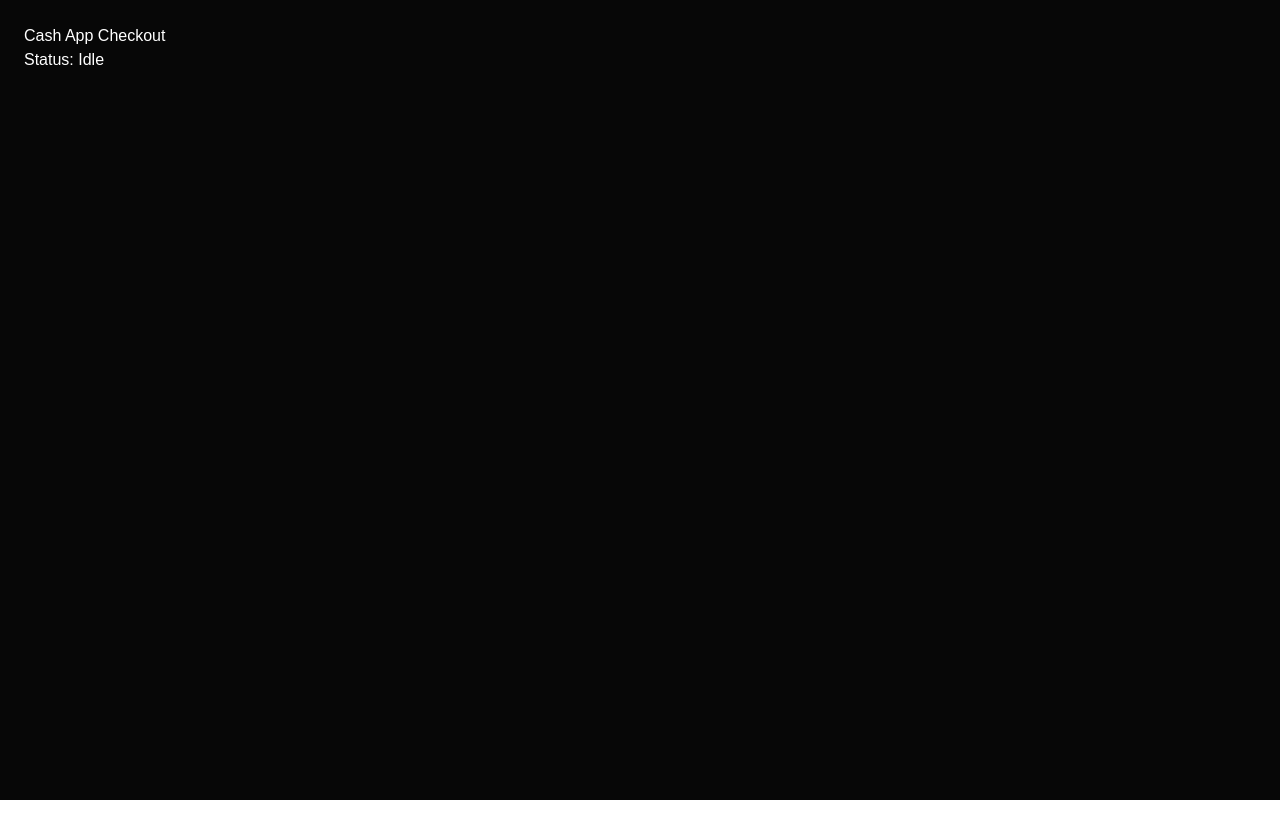
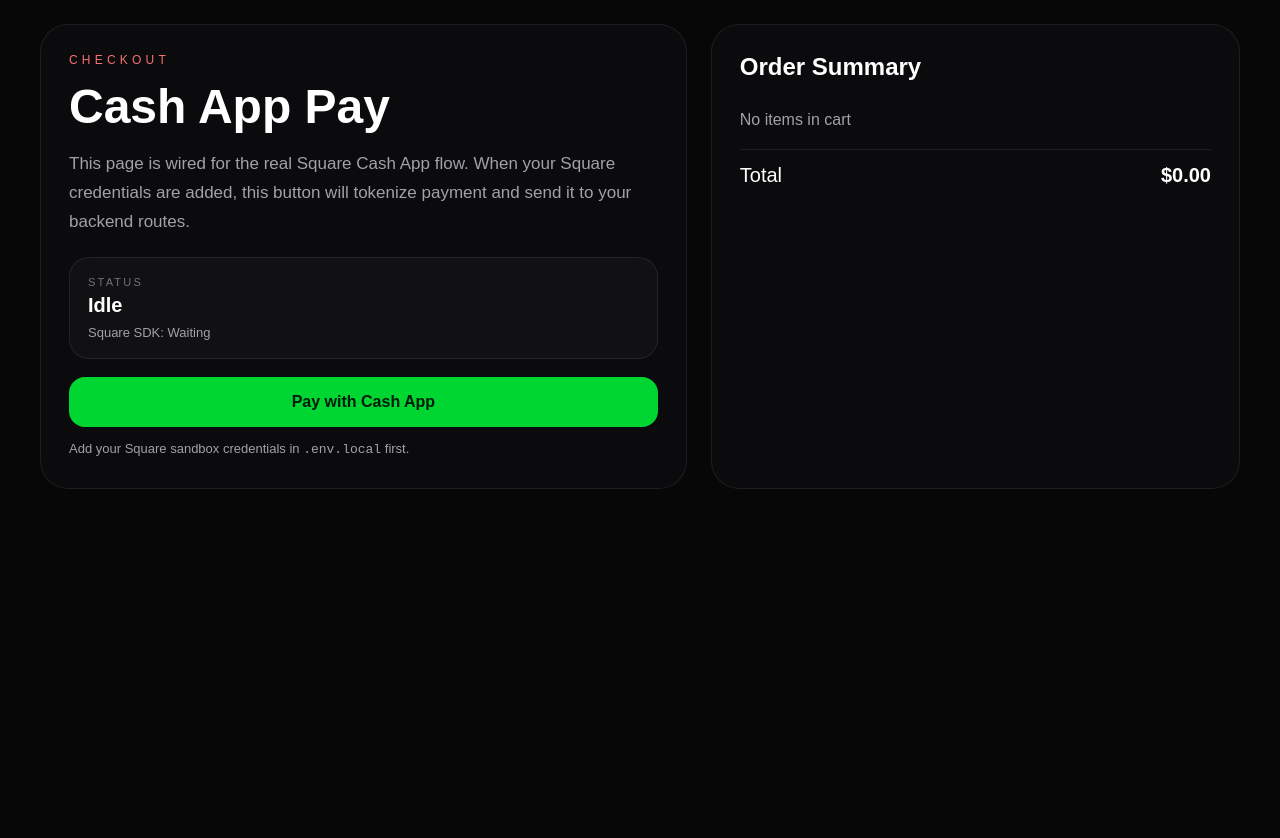
Before and after one commit to tyingitup7-max/big-ty-beat, a Next.js app: page /checkout in a window 1280 px wide. Shown: the top 838 px of the page. Before the commit the page ends 800 px from the top, so only its background shows below. Built offline with nearby package versions, Linux system fonts and the light colour scheme.

Commit message:
Route cart checkout to Square Cash App checkout page

```diff
--- a/app/checkout/page.js
+++ b/app/checkout/page.js
@@ -1,21 +1,66 @@
 "use client";
 
-import { useEffect, useRef, useState } from "react";
+import { useEffect, useMemo, useState } from "react";
 
 export default function CheckoutPage() {
-  const cashAppContainerRef = useRef(null);
+  const [cartItems, setCartItems] = useState([]);
   const [status, setStatus] = useState("Idle");
   const [loading, setLoading] = useState(false);
+  const [squareReady, setSquareReady] = useState(false);
 
   useEffect(() => {
-    let payments;
-    let cashAppPay;
+    const savedCart = localStorage.getItem("bigTyCart");
+    if (savedCart) {
+      try {
+        setCartItems(JSON.parse(savedCart));
+      } catch (error) {
+        console.error("Failed to parse cart", error);
+      }
+    }
+  }, []);
 
-    async function initialize() {
-      if (!window.Square) return;
+  useEffect(() => {
+    let interval;
+
+    function checkSquare() {
+      if (window.Square) {
+        setSquareReady(true);
+        clearInterval(interval);
+      }
+    }
+
+    checkSquare();
+    interval = setInterval(checkSquare, 500);
+
+    return () => clearInterval(interval);
+  }, []);
+
+  const totalCents = useMemo(() => {
+    return cartItems.reduce((sum, item) => {
+      return sum + item.license.price * 100;
+    }, 0);
+  }, [cartItems]);
+
+  const totalDisplay = useMemo(() => {
+    return (totalCents / 100).toFixed(2);
+  }, [totalCents]);
+
+  async function handleCashAppCheckout() {
+    if (!window.Square) {
+      setStatus("Square SDK not loaded yet");
+      return;
+    }
+
+    if (!cartItems.length) {
+      setStatus("Your cart is empty");
+      return;
+    }
 
     try {
-        payments = window.Square.payments(
+      setLoading(true);
+      setStatus("Initializing Cash App Pay...");
+
+      const payments = window.Square.payments(
         process.env.NEXT_PUBLIC_SQUARE_APP_ID,
         process.env.NEXT_PUBLIC_SQUARE_LOCATION_ID
       );
@@ -24,88 +69,294 @@
         countryCode: "US",
         currencyCode: "USD",
         total: {
-            amount: "39.00",
-            label: "Total",
+          amount: totalDisplay,
+          label: "BIG TY BEATS Order",
         },
       });
 
-        cashAppPay = await payments.cashAppPay(paymentRequest, {
+      const cashAppPay = await payments.cashAppPay(paymentRequest, {
         redirectURL: `${window.location.origin}/checkout`,
         referenceId: `big-ty-beats-${Date.now()}`,
       });
 
-        await cashAppPay.attach("#cash-app-pay");
+      const tokenResult = await cashAppPay.tokenize();
 
-        cashAppPay.addEventListener("ontokenization", async (event) => {
-          const { tokenResult, error } = event.detail;
-
-          if (error) {
-            setStatus("Tokenization failed");
+      if (tokenResult.status !== "OK") {
+        setLoading(false);
+        setStatus("Cash App tokenization failed");
+        console.error(tokenResult);
         return;
       }
 
-          if (tokenResult.status === "OK") {
-            setLoading(true);
-            setStatus("Charging payment...");
+      setStatus("Creating Square order...");
 
       const orderRes = await fetch("/api/square-order", {
         method: "POST",
-              headers: { "Content-Type": "application/json" },
+        headers: {
+          "Content-Type": "application/json",
+        },
         body: JSON.stringify({
-                items: [
-                  {
-                    beatTitle: "Broken Crown",
-                    subtitle: "Rod Wave Type Beat",
-                    licenseName: "MP3 Lease",
-                    price: 3900,
-                  },
-                ],
+          items: cartItems.map((item) => ({
+            beatTitle: item.beat.title,
+            subtitle: item.beat.subtitle,
+            licenseName: item.license.name,
+            price: item.license.price * 100,
+          })),
         }),
       });
 
       const orderData = await orderRes.json();
+
       if (!orderData.ok) {
         setLoading(false);
         setStatus("Order creation failed");
+        console.error(orderData);
         return;
       }
 
-            const payRes = await fetch("/api/square-payment", {
+      setStatus("Charging payment...");
+
+      const paymentRes = await fetch("/api/square-payment", {
         method: "POST",
-              headers: { "Content-Type": "application/json" },
+        headers: {
+          "Content-Type": "application/json",
+        },
         body: JSON.stringify({
           sourceId: tokenResult.token,
-                amount: 3900,
+          amount: totalCents,
+          currency: "USD",
           orderId: orderData.order.id,
-                note: "BIG TY BEATS order",
+          note: "BIG TY BEATS Cash App Pay order",
         }),
       });
 
-            const payData = await payRes.json();
+      const paymentData = await paymentRes.json();
+
       setLoading(false);
 
-            if (payData.ok) {
+      if (paymentData.ok) {
         setStatus("Payment completed");
+        localStorage.removeItem("bigTyCart");
+        setCartItems([]);
       } else {
         setStatus("Payment failed");
-              console.error(payData);
+        console.error(paymentData);
       }
-          }
-        });
-      } catch (err) {
-        console.error(err);
-        setStatus("Cash App Pay init failed");
+    } catch (error) {
+      setLoading(false);
+      setStatus("Cash App checkout failed");
+      console.error(error);
     }
   }
 
-    initialize();
-  }, []);
+  return (
+    <main style={styles.page}>
+      <div style={styles.wrap}>
+        <div style={styles.left}>
+          <div style={styles.eyebrow}>CHECKOUT</div>
+          <h1 style={styles.title}>Cash App Pay</h1>
+          <p style={styles.text}>
+            This page is wired for the real Square Cash App flow. When your
+            Square credentials are added, this button will tokenize payment and
+            send it to your backend routes.
+          </p>
 
-  return (
-    <main style={{ padding: 24, color: "white", background: "#070707", minHeight: "100vh" }}>
-      <h1>Cash App Checkout</h1>
-      <p>Status: {loading ? "Loading..." : status}</p>
-      <div id="cash-app-pay" ref={cashAppContainerRef} />
+          <div style={styles.statusBox}>
+            <div style={styles.statusLabel}>Status</div>
+            <div style={styles.statusValue}>
+              {loading ? "Loading..." : status}
+            </div>
+            <div style={styles.statusMeta}>
+              Square SDK: {squareReady ? "Loaded" : "Waiting"}
+            </div>
+          </div>
+
+          <button
+            style={styles.cashAppButton}
+            onClick={handleCashAppCheckout}
+            disabled={!cartItems.length || loading || !squareReady}
+          >
+            Pay with Cash App
+          </button>
+
+          <div style={styles.note}>
+            Add your Square sandbox credentials in <code>.env.local</code> first.
+          </div>
+        </div>
+
+        <div style={styles.right}>
+          <div style={styles.summaryCard}>
+            <div style={styles.summaryTitle}>Order Summary</div>
+
+            {cartItems.length === 0 ? (
+              <div style={styles.empty}>No items in cart</div>
+            ) : (
+              cartItems.map((item, index) => (
+                <div
+                  key={`${item.beat.id}-${item.license.id}-${index}`}
+                  style={styles.item}
+                >
+                  <div>
+                    <div style={styles.itemTitle}>{item.beat.title}</div>
+                    <div style={styles.itemSub}>{item.beat.subtitle}</div>
+                    <div style={styles.itemLicense}>{item.license.name}</div>
+                  </div>
+                  <div style={styles.itemPrice}>${item.license.price}</div>
+                </div>
+              ))
+            )}
+
+            <div style={styles.totalRow}>
+              <span>Total</span>
+              <strong>${totalDisplay}</strong>
+            </div>
+          </div>
+        </div>
+      </div>
     </main>
   );
 }
+
+const styles = {
+  page: {
+    minHeight: "100vh",
+    background: "#070707",
+    color: "#e4e4e7",
+    fontFamily: "Arial, Helvetica, sans-serif",
+    padding: 24,
+  },
+  wrap: {
+    maxWidth: 1200,
+    margin: "0 auto",
+    display: "grid",
+    gridTemplateColumns: "1.1fr 0.9fr",
+    gap: 24,
+  },
+  left: {
+    border: "1px solid rgba(255,255,255,0.08)",
+    background: "#0b0b0d",
+    borderRadius: 28,
+    padding: 28,
+  },
+  right: {
+    border: "1px solid rgba(255,255,255,0.08)",
+    background: "#0b0b0d",
+    borderRadius: 28,
+    padding: 28,
+  },
+  eyebrow: {
+    fontSize: 12,
+    color: "#f87171",
+    letterSpacing: "0.35em",
+    marginBottom: 12,
+  },
+  title: {
+    margin: 0,
+    color: "#fff",
+    fontSize: 48,
+    fontWeight: 900,
+  },
+  text: {
+    color: "#a1a1aa",
+    fontSize: 17,
+    lineHeight: 1.7,
+    marginTop: 16,
+    marginBottom: 20,
+  },
+  statusBox: {
+    border: "1px solid rgba(255,255,255,0.08)",
+    background: "#111113",
+    borderRadius: 20,
+    padding: 18,
+    marginBottom: 18,
+  },
+  statusLabel: {
+    color: "#71717a",
+    fontSize: 11,
+    letterSpacing: "0.2em",
+    textTransform: "uppercase",
+    marginBottom: 6,
+  },
+  statusValue: {
+    color: "#fff",
+    fontSize: 20,
+    fontWeight: 800,
+  },
+  statusMeta: {
+    color: "#a1a1aa",
+    fontSize: 13,
+    marginTop: 8,
+  },
+  cashAppButton: {
+    width: "100%",
+    background: "#00d632",
+    color: "#001b06",
+    border: "none",
+    borderRadius: 16,
+    padding: "16px 20px",
+    fontWeight: 900,
+    fontSize: 16,
+    cursor: "pointer",
+  },
+  note: {
+    color: "#a1a1aa",
+    fontSize: 13,
+    marginTop: 12,
+    lineHeight: 1.6,
+  },
+  summaryCard: {
+    display: "flex",
+    flexDirection: "column",
+    gap: 12,
+  },
+  summaryTitle: {
+    color: "#fff",
+    fontSize: 24,
+    fontWeight: 900,
+    marginBottom: 6,
+  },
+  empty: {
+    color: "#a1a1aa",
+    marginTop: 12,
+  },
+  item: {
+    display: "flex",
+    justifyContent: "space-between",
+    gap: 12,
+    padding: 14,
+    borderRadius: 16,
+    background: "#111113",
+    border: "1px solid rgba(255,255,255,0.06)",
+  },
+  itemTitle: {
+    color: "#fff",
+    fontWeight: 800,
+    fontSize: 16,
+  },
+  itemSub: {
+    color: "#a1a1aa",
+    fontSize: 13,
+    marginTop: 4,
+  },
+  itemLicense: {
+    color: "#f97316",
+    fontSize: 13,
+    fontWeight: 700,
+    marginTop: 6,
+  },
+  itemPrice: {
+    color: "#fff",
+    fontWeight: 900,
+    fontSize: 18,
+  },
+  totalRow: {
+    display: "flex",
+    justifyContent: "space-between",
+    alignItems: "center",
+    color: "#fff",
+    fontSize: 20,
+    marginTop: 8,
+    paddingTop: 14,
+    borderTop: "1px solid rgba(255,255,255,0.08)",
+  },
+};
--- a/app/layout.js
+++ b/app/layout.js
@@ -1,19 +1,6 @@
-import { Geist, Geist_Mono } from "next/font/google";
-import "./globals.css";
-
-const geistSans = Geist({
-  variable: "--font-geist-sans",
-  subsets: ["latin"],
-});
-
-const geistMono = Geist_Mono({
-  variable: "--font-geist-mono",
-  subsets: ["latin"],
-});
-
 export const metadata = {
-  title: "Create Next App",
-  description: "Generated by create next app",
+  title: "BIG TY BEATS",
+  description: "Underground cinematic production for artists building legacy.",
 };
 
 export default function RootLayout({ children }) {
@@ -25,11 +12,7 @@
           src="https://sandbox.web.squarecdn.com/v1/square.js"
         ></script>
       </head>
-      <body
-        className={`${geistSans.variable} ${geistMono.variable} antialiased`}
-      >
-        {children}
-      </body>
+      <body style={{ margin: 0, background: "#070707" }}>{children}</body>
     </html>
   );
 }
--- a/app/page.js
+++ b/app/page.js
@@ -1,6 +1,7 @@
 "use client";
 
 import { useEffect, useMemo, useRef, useState } from "react";
+import { useRouter } from "next/navigation";
 
 const producerImage = "/producer-photo.jpg";
 
@@ -422,60 +423,6 @@
   );
 }
 
-function CheckoutModal({ cartItems, total, isOpen, onClose, onBackToCart }) {
-  if (!isOpen) return null;
-
-  return (
-    <div style={styles.modalOverlay}>
-      <div style={styles.checkoutCard}>
-        <div style={styles.cartHeader}>
-          <div>
-            <div style={styles.playerLabel}>Checkout</div>
-            <div style={styles.cartTitle}>Complete Your Order</div>
-          </div>
-          <button style={styles.playerCloseButton} onClick={onClose}>
-            ✕
-          </button>
-        </div>
-
-        <div style={styles.checkoutGrid}>
-          <div style={styles.checkoutForm}>
-            <input style={styles.searchInput} placeholder="Full name" />
-            <input style={styles.searchInput} placeholder="Email address" />
-            <input style={styles.searchInput} placeholder="Artist name" />
-            <input style={styles.searchInput} placeholder="Card number (demo)" />
-            <div style={styles.checkoutRow}>
-              <input style={styles.searchInput} placeholder="MM/YY" />
-              <input style={styles.searchInput} placeholder="CVC" />
-            </div>
-            <button style={styles.checkoutButton}>Pay Now (Demo)</button>
-            <button style={styles.backButton} onClick={onBackToCart}>
-              Back To Cart
-            </button>
-          </div>
-
-          <div style={styles.orderSummary}>
-            <div style={styles.playerLabel}>Order Summary</div>
-            {cartItems.map((item, index) => (
-              <div key={`${item.beat.id}-${item.license.id}-${index}`} style={styles.summaryItem}>
-                <div>
-                  <div style={styles.cartItemTitle}>{item.beat.title}</div>
-                  <div style={styles.cartItemLicense}>{item.license.name}</div>
-                </div>
-                <div style={styles.cartPrice}>${item.license.price}</div>
-              </div>
-            ))}
-            <div style={styles.cartTotalRow}>
-              <span>Total</span>
-              <strong>${total}</strong>
-            </div>
-          </div>
-        </div>
-      </div>
-    </div>
-  );
-}
-
 export default function Page() {
   const [search, setSearch] = useState("");
   const [mood, setMood] = useState("All");
@@ -487,10 +434,11 @@
   const [selectedBeat, setSelectedBeat] = useState(null);
   const [cartItems, setCartItems] = useState([]);
   const [cartOpen, setCartOpen] = useState(false);
-  const [checkoutOpen, setCheckoutOpen] = useState(false);
   const [currentTime, setCurrentTime] = useState(0);
   const [duration, setDuration] = useState(0);
   const audioRef = useRef(null);
+
+  const router = useRouter();
 
   useEffect(() => {
     return () => {
@@ -501,6 +449,12 @@
     };
   }, []);
 
+  useEffect(() => {
+    if (typeof window !== "undefined") {
+      localStorage.setItem("bigTyCart", JSON.stringify(cartItems));
+    }
+  }, [cartItems]);
+
   const filteredBeats = useMemo(() => {
     return beats.filter((beat) => {
       const haystack = `${beat.title} ${beat.subtitle} ${beat.mood} ${beat.genre} ${beat.key} ${beat.artistType}`.toLowerCase();
@@ -531,17 +485,11 @@
   }
 
   function handleOpenCheckout() {
+    if (typeof window !== "undefined") {
+      localStorage.setItem("bigTyCart", JSON.stringify(cartItems));
+    }
     setCartOpen(false);
-    setCheckoutOpen(true);
-  }
-
-  function handleCloseCheckout() {
-    setCheckoutOpen(false);
-  }
-
-  function handleBackToCart() {
-    setCheckoutOpen(false);
-    setCartOpen(true);
+    router.push("/checkout");
   }
 
   function handleTogglePlay(beat) {
@@ -935,14 +883,6 @@
         onClose={() => setSelectedBeat(null)}
         onAddToCart={handleAddToCart}
       />
-
-      <CheckoutModal
-        cartItems={cartItems}
-        total={cartTotal}
-        isOpen={checkoutOpen}
-        onClose={handleCloseCheckout}
-        onBackToCart={handleBackToCart}
-      />
     </main>
   );
 }
```
Lines whose indentation alone changed are shown as unchanged.
